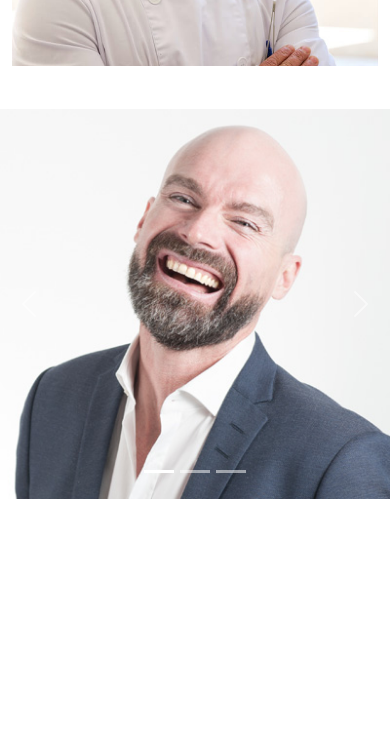
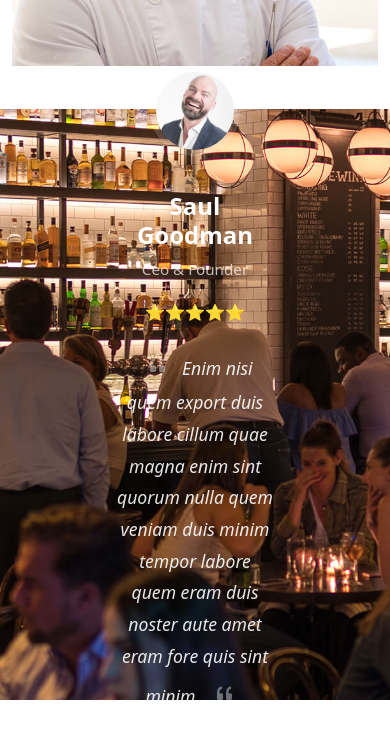
Before and after one commit to Aymen-zhr/new_final, a website: page index.html in a window 390 px wide. Shown: the part 6100-6843 px from the top of the page. Before the commit the page ends 6599 px from the top, so only its background shows below. Drawn offline with nearby package versions, Linux system fonts and the light colour scheme.

Commit message:
feat: fix testimonials  section

```diff
--- a/index.html
+++ b/index.html
@@ -496,7 +496,7 @@
                   class="card-img-top"
                   alt="Walter White"
                 />
-                <div class="position-absolute top-100 pt-9 w-100 px-4 bottom-0 start-0">
+                <div class="position-absolute top-100 pt-12 w-100 px-4 bottom-0 start-0">
                   <div class="bg-white ">
                     <h5 class="card-title fw-bold px-1"> <span class="text-limoni border-bottom">Walter </span>White</h5>
                     <div class="d-flex justify-content-between">
@@ -524,7 +524,7 @@
                   class="card-img-top"
                   alt="William Anderson"
                 />
-                <div class="position-absolute top-100 pt-9 w-100 px-4 bottom-0 start-0">
+                <div class="position-absolute top-100 pt-12 w-100 px-4 bottom-0 start-0">
                   <div class="bg-white ">
                     <h5 class="card-title fw-bold px-1"> <span class="text-limoni border-bottom">sarah</span> jhonson</h5>
                     <div class="d-flex justify-content-between">
@@ -552,7 +552,7 @@
                   class="card-img-top"
                   alt="William Anderson"
                 />
-                <div class="position-absolute top-100 pt-9 w-100 px-4 bottom-0 start-0">
+                <div class="position-absolute top-100 pt-12 w-100 px-4 bottom-0 start-0">
                   <div class="bg-white ">
                     <h5 class="card-title fw-bold px-1"> <span class="text-limoni border-bottom">William </span>Anderson</h5>
                     <div class="d-flex justify-content-between">
@@ -577,43 +577,60 @@
 
     <!--testimonials-->
 <section class="testimonial">
-    <div id="carouselExampleCaptions" class="carousel slide">
-    <div class="carousel-indicators">
-        <button type="button" data-bs-target="#carouselExampleCaptions" data-bs-slide-to="0" class="active" aria-current="true" aria-label="Slide 1"></button>
-        <button type="button" data-bs-target="#carouselExampleCaptions" data-bs-slide-to="1" aria-label="Slide 2"></button>
-        <button type="button" data-bs-target="#carouselExampleCaptions" data-bs-slide-to="2" aria-label="Slide 3"></button>
+  <div id="testimonialcarouselExampleCaptions" class="carousel slide">
+    <div class="carousel-indicators button-circle">
+      <button type="button" data-bs-target="#testimonialcarouselExampleCaptions" data-bs-slide-to="0" class="active" aria-current="true" aria-label="Slide 1"></button>
+      <button type="button" data-bs-target="#testimonialcarouselExampleCaptions" data-bs-slide-to="1" aria-label="Slide 2"></button>
+      <button type="button" data-bs-target="#testimonialcarouselExampleCaptions" data-bs-slide-to="2" aria-label="Slide 3"></button>
     </div>
     <div class="carousel-inner">
-        <div class="carousel-item active testimonials-img">
-            <img src="./public/img/testimonials/testimonials-1.jpg" class="d-block w-100" alt="...">
-            <div class="carousel-caption d-none d-md-block">
-                <h5>First slide label</h5>
-                <p>Some representative placeholder content for the first slide.</p>
+    <div class="carousel-item active">
+      <div class="testimonials-div">
+          <div class="testimonial-img">
+            <img src="./public/img/testimonials/testimonials-1.jpg" alt="">
+          </div>
+          <h5 class="testimonial-name">Saul Goodman</h5>
+          <p class="testimonial-role">Ceo & Founder</p>
+          <p>⭐⭐⭐⭐⭐</p>
+          <p class="testimonial-text">
+            <i class="bi bi-quote"></i>
+            Enim nisi quem export duis labore cillum quae magna enim sint quorum nulla quem veniam duis minim tempor labore quem eram duis noster aute amet eram fore quis sint minim.
+            <i class="bi bi-quote"></i>
+          </p>
         </div>
     </div>
     <div class="carousel-item">
-            <img src="./public/img/testimonials/testimonials-2.jpg" class="d-block w-100" alt="...">
-            <div class="carousel-caption d-none d-md-block">
-                <h5>Second slide label</h5>
-                <p>Some representative placeholder content for the second slide.</p>
+      <div class="testimonials-div">
+        <div class="testimonial-img">
+          <img src="./public/img/testimonials/testimonials-2.jpg" alt="">
+        </div>
+        <h5 class="testimonial-name">Sara Wilsson</h5>
+        <p class="testimonial-role">Designer</p>
+        <p>⭐⭐⭐⭐⭐</p>
+        <p class="testimonial-text">
+          <i class="bi bi-quote"></i>
+          Export tempor illum tamen malis malis eram quae irure esse labore quem cillum quid cillum eram malis quorum velit fore eram velit sunt aliqua noster fugiat irure amet legam anim culpa.
+          <i class="bi bi-quote"></i>
+        </p>
       </div>
     </div>
+
     <div class="carousel-item">
-            <img src="./public/img/testimonials/testimonials-3.jpg" class="d-block w-100" alt="...">
-            <div class="carousel-caption d-none d-md-block">
-                <h5>Third slide label</h5>
-                <p>Some representative placeholder content for the third slide.</p>
+      <div class="testimonials-div">
+        <div class="testimonial-img">
+          <img src="./public/img/testimonials/testimonials-3.jpg" alt="">
+        </div>
+        <h5 class="testimonial-name">Jena Karlis</h5>
+        <p class="testimonial-role">Store Owner</p>
+        <p>⭐⭐⭐⭐⭐</p>
+        <p class="testimonial-text">
+          <i class="bi bi-quote"></i>
+          Enim nisi quem export duis labore cillum quae magna enim sint quorum nulla quem veniam duis minim tempor labore quem eram duis noster aute amet eram fore quis sint minim.
+          <i class="bi bi-quote"></i>
+        </p>
       </div>
     </div>
   </div>
-    <button class="carousel-control-prev" type="button" data-bs-target="#carouselExampleCaptions" data-bs-slide="prev">
-        <span class="carousel-control-prev-icon" aria-hidden="true"></span>
-        <span class="visually-hidden">Previous</span>
-    </button>
-    <button class="carousel-control-next" type="button" data-bs-target="#carouselExampleCaptions" data-bs-slide="next">
-        <span class="carousel-control-next-icon" aria-hidden="true"></span>
-            <span class="visually-hidden">Next</span>
-        </button>
   </div>
 </section>
 
--- a/src/sass/modules/home/test.sass
+++ b/src/sass/modules/home/test.sass
@@ -0,0 +1,49 @@
+.testimonial
+    height: 70vh
+    background-image: url("../img/testimonials-bg.jpg")
+    background-size: cover
+    background-position: center
+    background-repeat: no-repeat
+    display: flex
+    align-items: center
+.testimonials-div
+    height: 100%
+    display: flex
+    flex-direction: column
+    justify-content: center
+    align-items: center
+    text-align: center
+    color: white
+    padding-inline: 30vw
+    gap: 1vw
+    padding-bottom: 3vw
+.testimonial-img
+    margin-bottom: 1.5rem
+    img
+        width: 90px
+        height: 90px
+        border-radius: 50%
+        border: 6px solid rgba(255, 255, 255, 0.15)
+        object-fit: cover
+.testimonial-name
+    font-size: 1.5rem
+    font-weight: 700
+    color: white
+    margin-bottom: 0.25rem
+    margin-top: 0.5rem
+.testimonial-role
+    font-size: 0.95rem
+    color: rgba(255, 255, 255, 0.7)
+    margin-bottom: 1rem
+
+.testimonial-text
+    font-size: 1.1rem
+    font-style: italic
+    line-height: 1.8
+    color: rgba(255, 255, 255, 0.9)
+    max-width: 800px
+    position: relative
+    i
+        font-size: 1.5rem
+        color: rgba(255, 255, 255, 0.4)
+        margin: 0 0.5rem
```
Also changed, not shown: public/css/app.css, 1 other file. Lines whose indentation alone changed are shown as unchanged.
